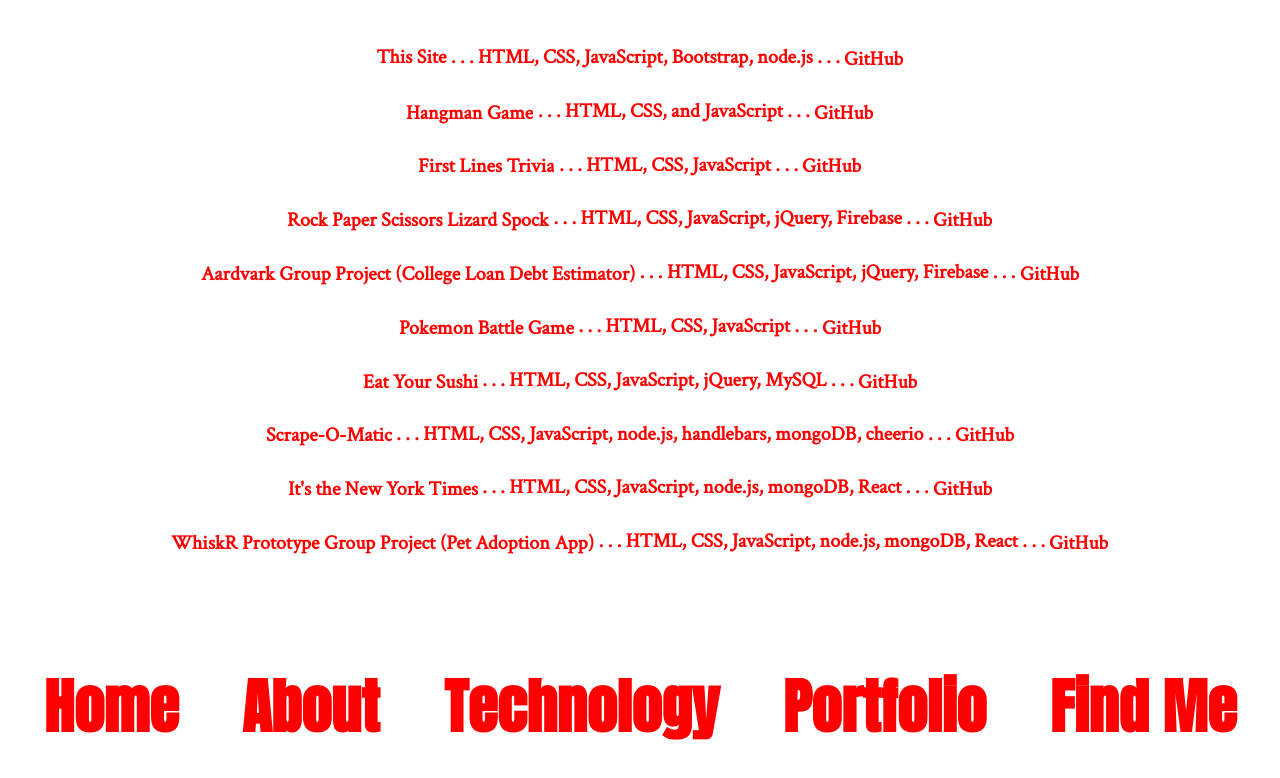
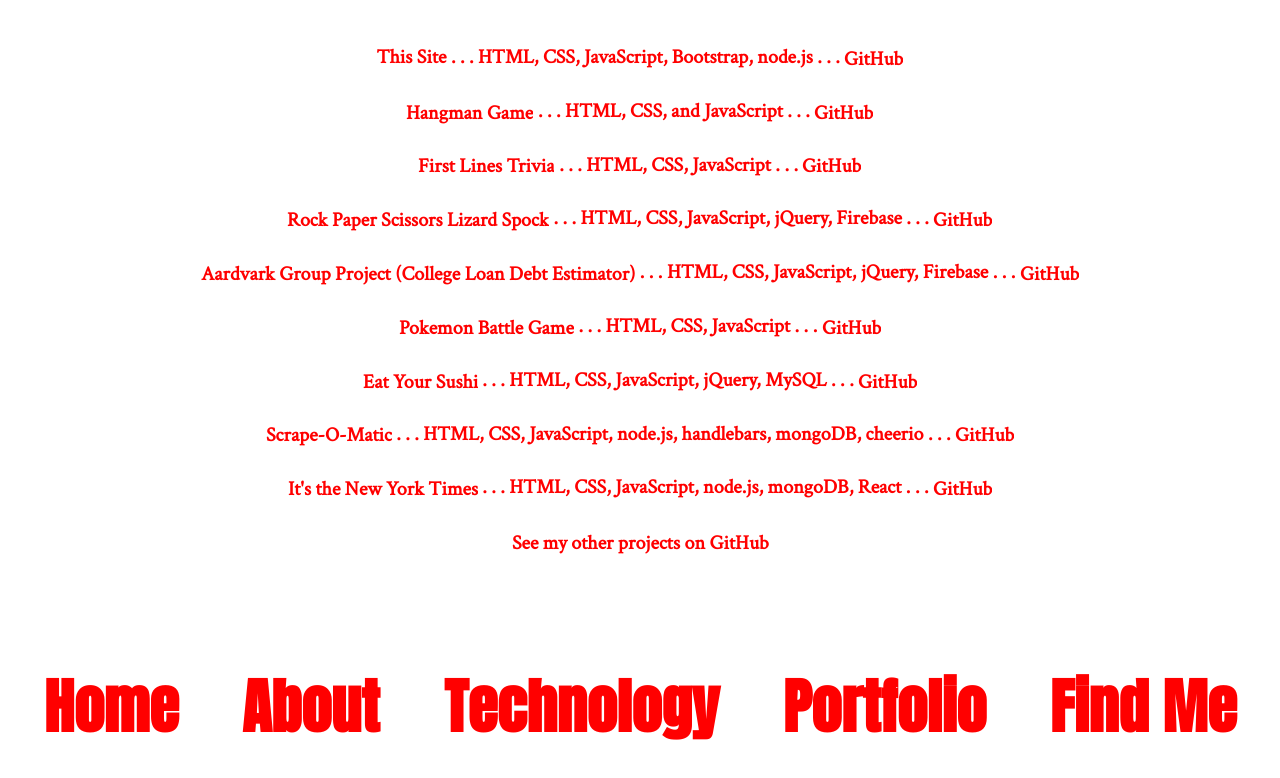
Before and after one commit to scapps00/personalWebsite, a website: page public/portfolio.html in a window 1280 px wide. Shown: the part 164-942 px from the top of the page. Drawn offline with Linux system fonts and the light colour scheme.

Commit message:
new resume and modified portfolio

```diff
--- a/public/portfolio.html
+++ b/public/portfolio.html
@@ -27,7 +27,7 @@
                 <br><br>
                 <a class="hvr-underline-from-center" href="https://pure-tundra-92614.herokuapp.com/" target="_blank" class="samples">It's the New York Times</a> . . . HTML, CSS, JavaScript, node.js, mongoDB, React . . . <a class="hvr-underline-from-center" href="https://github.com/scapps00/nyreact" target="_blank" class="samples">GitHub</a>
                 <br><br>
-                <a class="hvr-underline-from-center" href="http://whiskrpets.herokuapp.com/" target="_blank" class="samples">WhiskR Prototype Group Project (Pet Adoption App)</a> . . . HTML, CSS, JavaScript, node.js, mongoDB, React . . . <a class="hvr-underline-from-center" href="https://github.com/scapps00/WhiskR" target="_blank" class="samples">GitHub</a>
+                <a class="hvr-underline-from-center" href="https://github.com/scapps00" target="_blank" class="samples">See my other projects on GitHub</a>
             </h3>
             <br><br>
             <h2>
```
Also changed, not shown: 1 other file.
